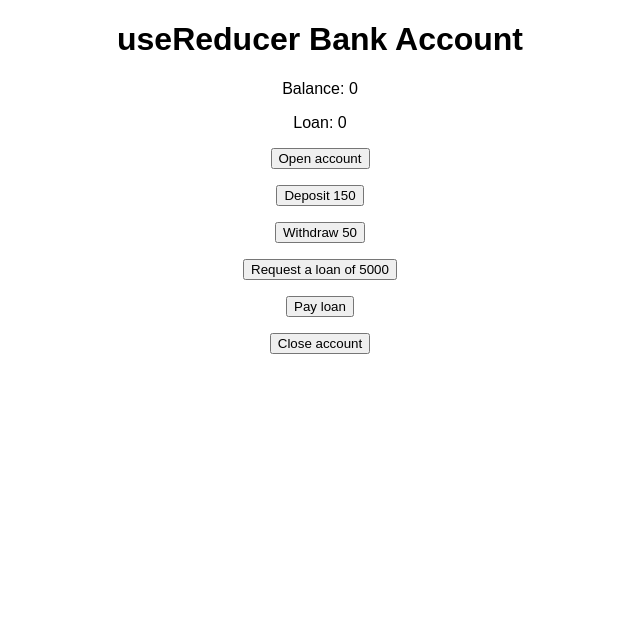
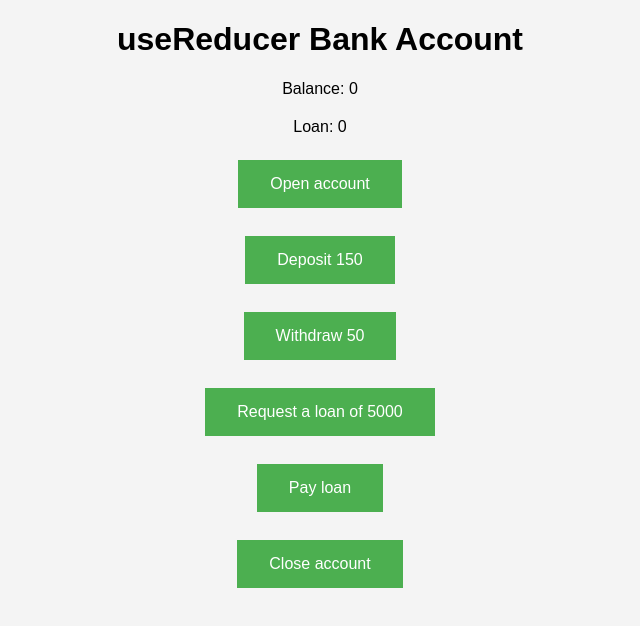
Before and after one commit to CezarLuca/16.1_bank_account_challenge, a React (Create React App) app: page / in a window 1280 px wide. Shown: the top 626 px of the page, without its empty margins (320-960 px from the left). Built offline with nearby package versions, Linux system fonts and the light colour scheme.

Commit message:
Styling the App part 1

```diff
--- a/src/index.css
+++ b/src/index.css
@@ -2,3 +2,26 @@
     font-family: sans-serif;
     text-align: center;
 }
+body {
+    font-family: Arial, sans-serif;
+    background-color: #f4f4f4;
+    margin: 0;
+    padding: 0;
+}
+
+button {
+    background-color: #4caf50;
+    color: white;
+    padding: 15px 32px;
+    text-align: center;
+    text-decoration: none;
+    display: inline-block;
+    font-size: 16px;
+    margin: 4px 2px;
+    cursor: pointer;
+    border: none;
+}
+
+p {
+    margin: 20px 0;
+}
```
